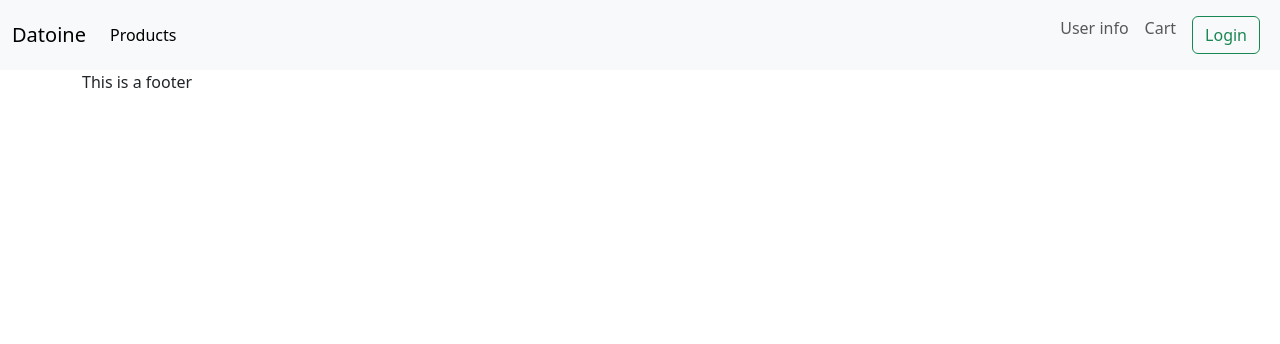
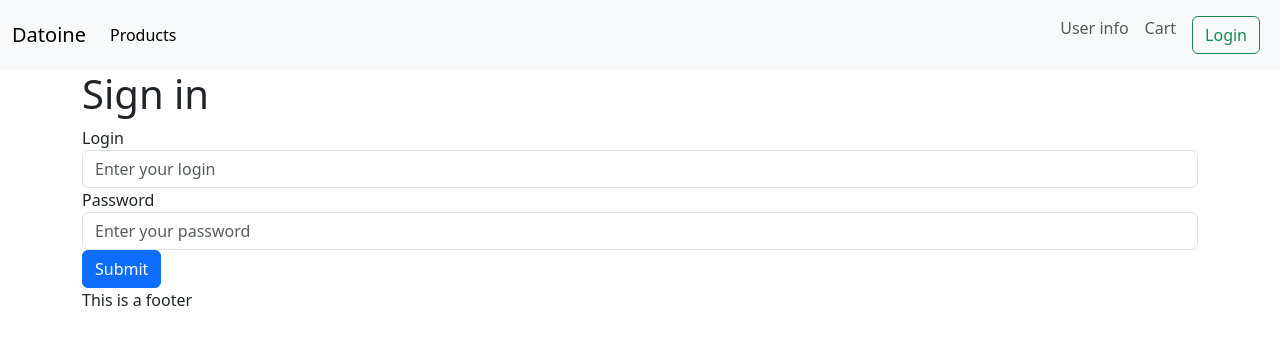
Before and after one commit to Nielk74/ecommerce, an Angular app in the folder datoine/: page /auth/signin in a window 1280 px wide. Before the commit this address led to /. Shown: the top 344 px of the page. Built offline with nearby package versions, Linux system fonts and the light colour scheme.

Commit message:
auth page

```diff
--- a/datoine/src/app/app.routes.ts
+++ b/datoine/src/app/app.routes.ts
@@ -6,7 +6,8 @@ import { CartComponent } from './cart/cart.component';
 
 export const routes: Routes = [
     { path: 'product', component: ProductDisplayComponent },
-    { path: 'auth', component: AuthPageComponent },
+    { path: 'auth/signin', component: AuthPageComponent },
+    { path: 'auth/signup', component: AuthPageComponent },
     { path: 'user', component: UserInfoComponent },
     { path: 'cart', component: CartComponent },
 ];
--- a/datoine/src/app/auth-page/auth-page.component.html
+++ b/datoine/src/app/auth-page/auth-page.component.html
@@ -1 +1,32 @@
-<p>auth-page works!</p>
+<div class="container">
+    <h1>{{title}}</h1>
+  <form #myForm="ngForm" (submit)="onSubmit(myForm)" >
+    <div class="form-group">
+      <label for="login">Login</label>
+      <input
+        type="text"
+        name="login"
+        class="form-control"
+        id="login"
+        aria-describedby="loginInput"
+        placeholder="Enter your login"
+        required
+        ngModel
+      />
+    </div>
+    <div class="form-group">
+      <label for="password">Password</label>
+      <input
+        type="password"
+        name="password"
+        class="form-control"
+        id="password"
+        aria-describedby="passwordInput"
+        placeholder="Enter your password"
+        required
+        ngModel
+      />
+    </div>
+    <button class="btn btn-primary" type="submit" [disabled]="isSubmitting">Submit</button>
+  </form>
+</div>
--- a/datoine/src/app/auth-page/auth-page.component.ts
+++ b/datoine/src/app/auth-page/auth-page.component.ts
@@ -1,17 +1,45 @@
-import { Component, inject, OnInit } from '@angular/core';
+import { Component, DestroyRef, inject, OnDestroy, OnInit } from '@angular/core';
 import { AuthService } from '../core/auth/services/auth.service';
+import { FormsModule, NgForm } from '@angular/forms';
+import { ActivatedRoute, Router } from '@angular/router';
+import { Credentials } from '../core/auth/models/crendentials.model';
+import { takeUntilDestroyed } from '@angular/core/rxjs-interop';
 
 @Component({
   selector: 'app-auth-page',
   standalone: true,
-  imports: [],
   templateUrl: './auth-page.component.html',
-  styleUrl: './auth-page.component.scss'
+  styleUrl: './auth-page.component.scss',
+  imports: [FormsModule],
 })
-export class AuthPageComponent implements OnInit{
-authService = inject(AuthService);
-ngOnInit(): void {
-    this.authService.login({login: "antoine", password:"antoine"}).subscribe((a)=>console.log(a))
+export class AuthPageComponent implements OnInit {
+  authService = inject(AuthService);
+  route = inject(ActivatedRoute);
+  router = inject(Router);
+  destroyRef = inject(DestroyRef);
+
+  isSubmitting = false;
+  title = '';
+  authType = '';
+
+  ngOnInit(): void {
+    this.authType = this.route.snapshot.url.at(-1)!.path;
+    this.title = this.authType === 'signin' ? 'Sign in' : 'Sign up';
+  }
+
+  onSubmit(form: NgForm) {
+    this.isSubmitting = true;
+    let observable =
+      this.authType === 'signin'
+        ? this.authService.login(form.value as Credentials)
+        : this.authService.register(form.value as Credentials);
+
+    observable.subscribe({
+      next: ()=>void this.router.navigate(["/"]),
+      error: (err)=>{
+        console.error(err);
+        this.isSubmitting = false;
+      }
+    })
+  }
 }
-
-}
--- a/datoine/src/app/core/layout/header/header.component.html
+++ b/datoine/src/app/core/layout/header/header.component.html
@@ -15,7 +15,7 @@
 
                 <li><a class="nav-link" routerLink="/user" routerLinkActive="active" ariaCurrentWhenActive="page">User info</a></li>
                 <li><a class="nav-link" routerLink="/cart" routerLinkActive="active" ariaCurrentWhenActive="page">Cart</a></li>
-                <li><a class="nav-link" routerLink="/auth" routerLinkActive="active" ariaCurrentWhenActive="page"><button class="btn btn-outline-success">Login</button></a></li>
+                <li><a class="nav-link" routerLink="/auth/signin" routerLinkActive="active" ariaCurrentWhenActive="page"><button class="btn btn-outline-success">Login</button></a></li>
             </ul>
         </div>
     </div>
```
Also changed, not shown: datoine/src/app/core/auth/services/auth.service.ts (+3 -4 lines).
